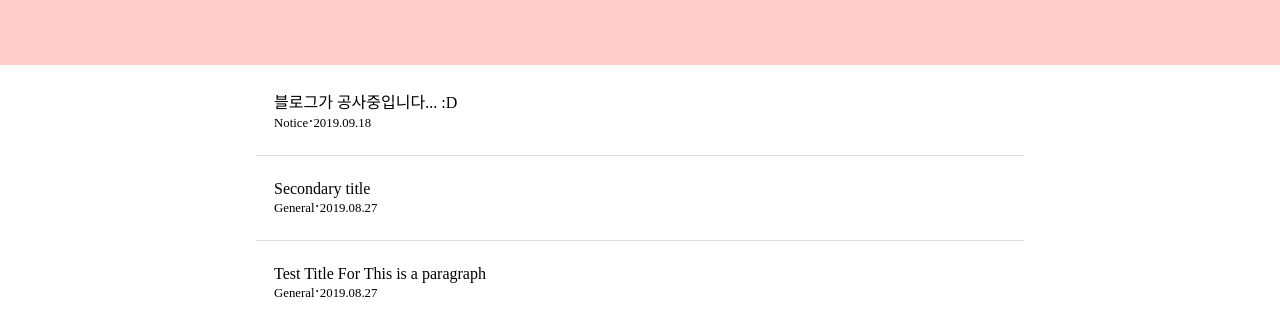
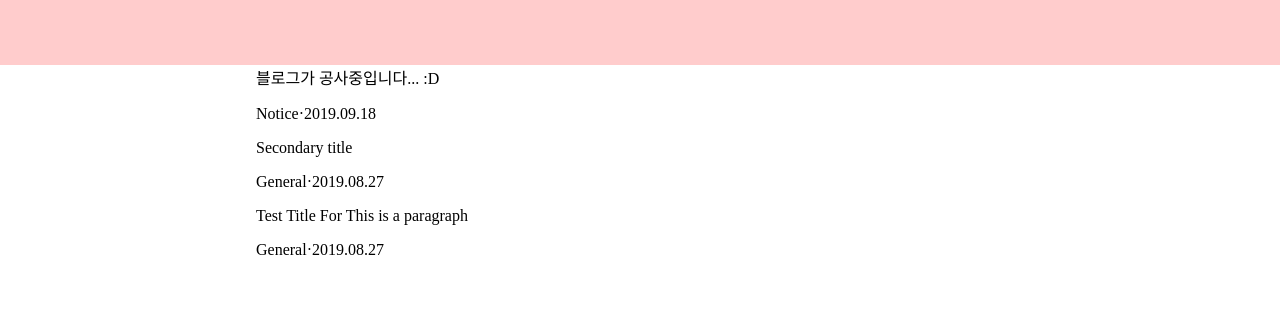
Before and after one commit to opnay/opnay.github.io, a Gatsby site: page /blog in a window 1280 px wide. Shown: the part 135-470 px from the top of the page. Built offline with nearby package versions, Linux system fonts and the light colour scheme; Gatsby itself is replaced by a stand-in of ours; some packages are replaced by stand-ins of ours.

Commit message:
atoms: Add Link Component and Removed 'href' on Button Component
- pages/index: Replace Button to Link
- pages/blog: Replace Button to Link

Signed-off-by: Kim In Seop <opnayn@gmail.com>

```diff
--- a/src/components/atoms/Button/index.tsx
+++ b/src/components/atoms/Button/index.tsx
@@ -1,35 +1,18 @@
 import './styles.css';
 
-import React, { useMemo, useCallback } from 'react';
-import { navigate } from '@reach/router';
+import React, { useMemo } from 'react';
 
 type Props = React.DetailedHTMLProps<
   React.ButtonHTMLAttributes<HTMLButtonElement>,
   HTMLButtonElement
-> & {
-  href?: string;
-};
+>;
 
 const Button: React.FC<Props> = (props: Props) => {
-  const { children, className, onClick, href, ...buttonProps } = props;
+  const { children, className, ...buttonProps } = props;
   const cn = useMemo(() => ['button', className].join(' '), [className]);
 
-  // Enable href
-  const onClickHref = useCallback(
-    (e) => {
-      if (!!onClick) {
-        onClick(e);
-      }
-
-      if (!!href) {
-        navigate(href);
-      }
-    },
-    [onClick, href, navigate]
-  );
-
   return (
-    <button className={cn} onClick={onClickHref} {...buttonProps}>
+    <button className={cn} {...buttonProps}>
       {children}
     </button>
   );
--- /dev/null
+++ b/src/components/atoms/Link/index.tsx
@@ -0,0 +1,40 @@
+import './styles.css';
+
+import React, { useMemo, useCallback } from 'react';
+import { navigate } from '@reach/router';
+
+type Props = React.DetailedHTMLProps<
+  React.AnchorHTMLAttributes<HTMLAnchorElement>,
+  HTMLAnchorElement
+>;
+
+const Link: React.FC<Props> = (props: Props) => {
+  const { children, className, onClick, href, ...buttonProps } = props;
+  const cn = useMemo(() => ['link', className].join(' '), [className]);
+
+  // Enable href
+  const onClickHref = useCallback(
+    (e) => {
+      if (!!onClick) {
+        onClick(e);
+      }
+
+      if (!!href) {
+        navigate(href);
+
+        // We use `navigate` of @reach/router
+        // instead of anchor's href attributes for PWA.
+        return false;
+      }
+    },
+    [onClick, href, navigate]
+  );
+
+  return (
+    <a className={cn} onClick={onClickHref} href={href} {...buttonProps}>
+      {children}
+    </a>
+  );
+};
+
+export default Link;
--- /dev/null
+++ b/src/components/atoms/Link/styles.css
@@ -0,0 +1,9 @@
+.link {
+  color: inherit;
+  text-decoration: none;
+}
+
+.link:hover,
+.link:active {
+  text-decoration: underline;
+}
--- a/src/pages/blog/index.tsx
+++ b/src/pages/blog/index.tsx
@@ -3,7 +3,7 @@ import './styles.css';
 import React from 'react';
 import { graphql } from 'gatsby';
 import { AllMarkdownRemarkData } from '../../types/Markdown';
-import Button from '../../components/atoms/Button';
+import Link from '../../components/atoms/Link';
 
 type HeaderProps = {
   title?: string;
@@ -43,13 +43,13 @@ export default (props: DefaultProps) => {
       console.log(i);
 
       return (
-        <Button key={slug} href={slug}>
+        <Link key={slug} href={slug}>
           <p>{i.frontmatter.title}</p>
           <div>
             <span>{i.frontmatter.category}</span>·
             <span>{i.frontmatter.date}</span>
           </div>
-        </Button>
+        </Link>
       );
     });
   }, [nodes]);
```
Also changed, not shown: src/pages/index.tsx (+6 -6 lines).
